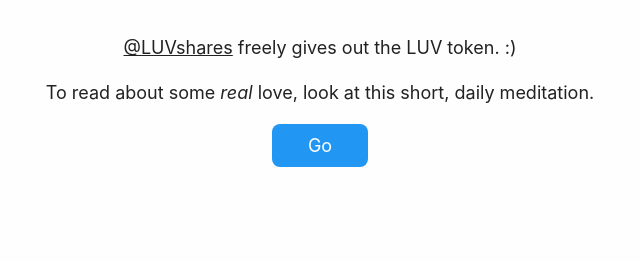
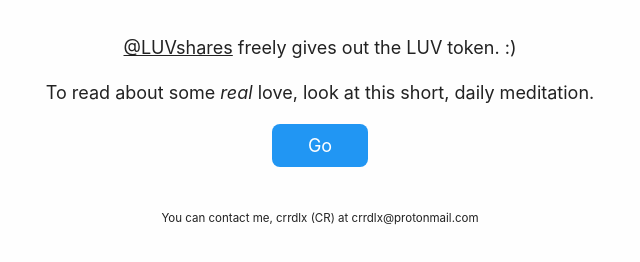
Before and after one commit to crrdlx/ichthys, a plain HTML site: page index.html in a window 1280 px wide. Shown: the part 132-394 px from the top of the page, without its empty margins (320-960 px from the left). Drawn offline with nearby package versions, Linux system fonts and the light colour scheme.

Commit message:
Update index.html

```diff
--- a/index.html
+++ b/index.html
@@ -107,8 +107,7 @@ h6 {
   <a href="https://wels.app/devotion/dd/0000" class="w3-button w3-margin-bottom w3-round-large w3-blue">&nbsp; &nbsp; Go &nbsp; &nbsp;</a>
 </div></center>
 
-
-
+<p style="text-align:center"><small><small>You can contact me, crrdlx (CR) at crrdlx@protonmail.com</small></small>
 <!-- Default Statcounter code for ichthys page -->
 <script type="text/javascript">
   var sc_project=12443390;
```
